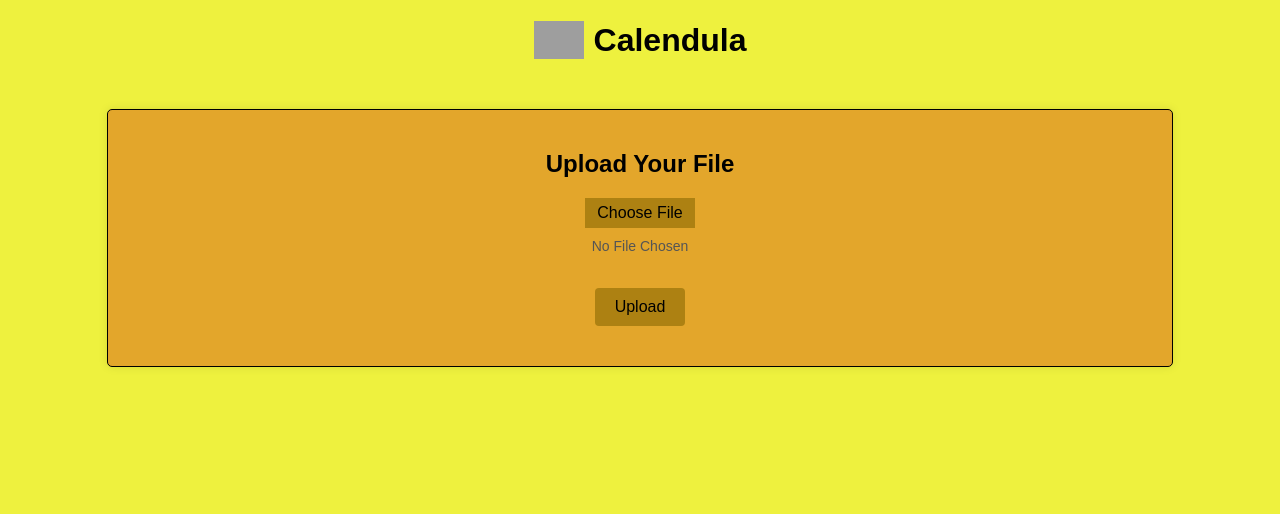
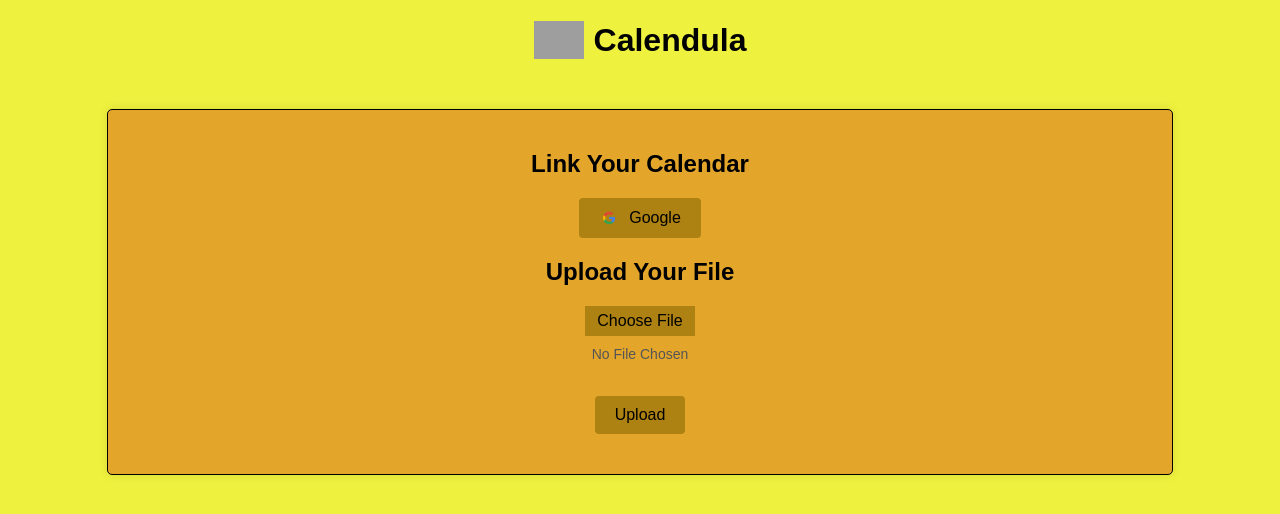
Before and after one commit to myesha-zaman/calendula, a plain HTML site: page index.html in a window 1280 px wide. Drawn offline with Linux system fonts and the light colour scheme; grey boxes are pictures that could not be loaded.

Commit message:
added link to calendar button

```diff
--- a/index.html
+++ b/index.html
@@ -15,6 +15,11 @@
     </h1>
   </header>
   <div class="container">
+    <h2>Link Your Calendar</h2>
+    <button class="google-btn">
+      <img src="googlelogo.png" alt="Google Logo" class="google-logo">
+      Google
+    </button>
     <h2>Upload Your File</h2>
     <form id="uploadForm" enctype="multipart/form-data">
       <label for="file-upload" class="custom-file-upload">
--- a/styles.css
+++ b/styles.css
@@ -90,3 +90,28 @@ body {
     margin-top: 20px;
     font-size: 16px;
   }
+
+
+  .google-btn {
+    display: flex;
+    align-items: center;
+    justify-content: center; /* Ensures the text and logo are centered inside the button */
+    margin: 20px auto; /* Center the button horizontally */
+    padding: 10px 20px;
+    font-size: 16px;
+    background-color: #ad8112;
+    color: #000000;
+    border: none;
+    border-radius: 4px;
+    cursor: pointer;
+  }
+
+  .google-logo {
+    width: 20px; /* Adjust the width as needed */
+    height: auto; /* Keep the aspect ratio */
+    margin-right: 10px; /* Space between logo and text */
+  }
+
+  .google-btn:hover {
+    background-color: #8d690f;
+  }
```
Also changed, not shown: googlelogo.png (added).
